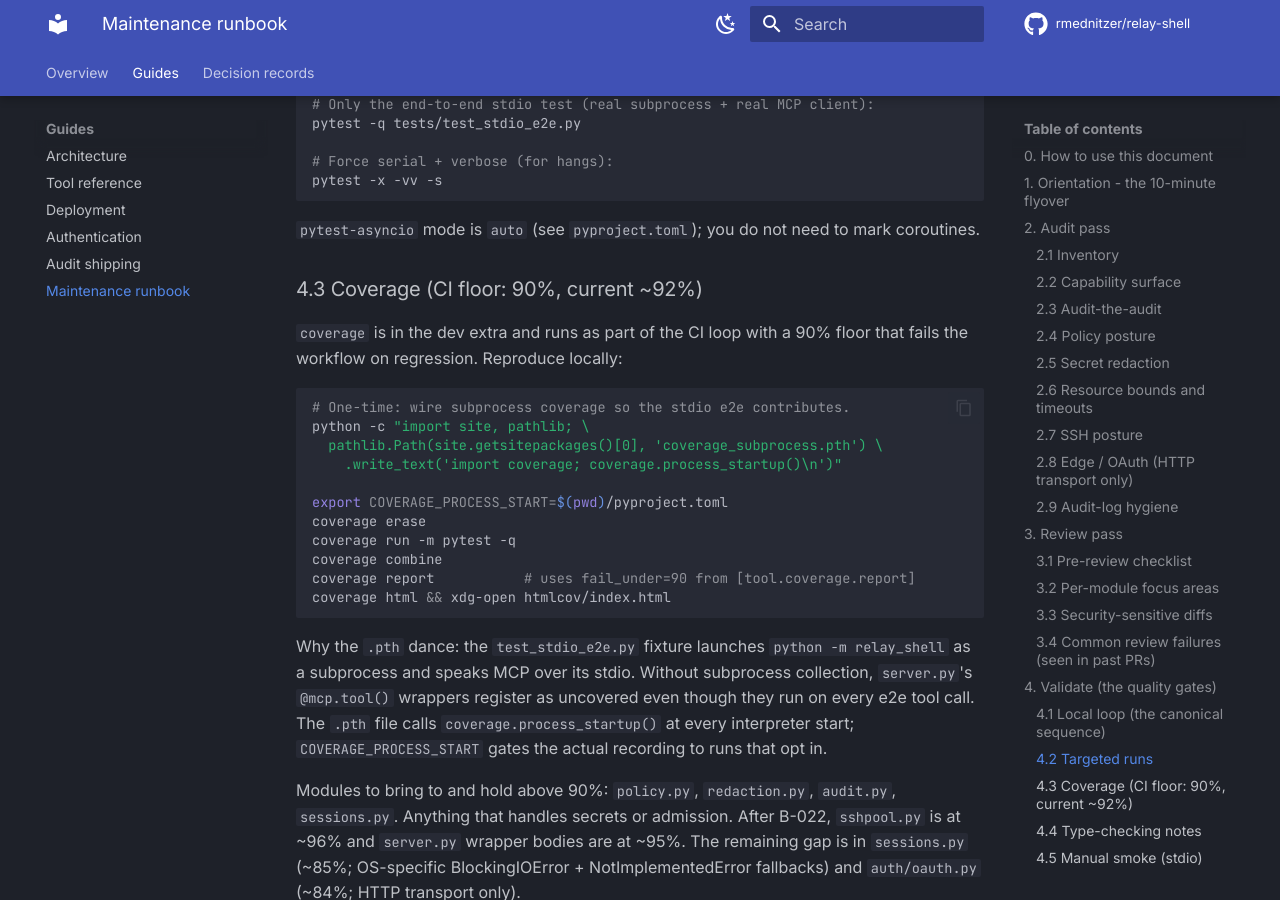
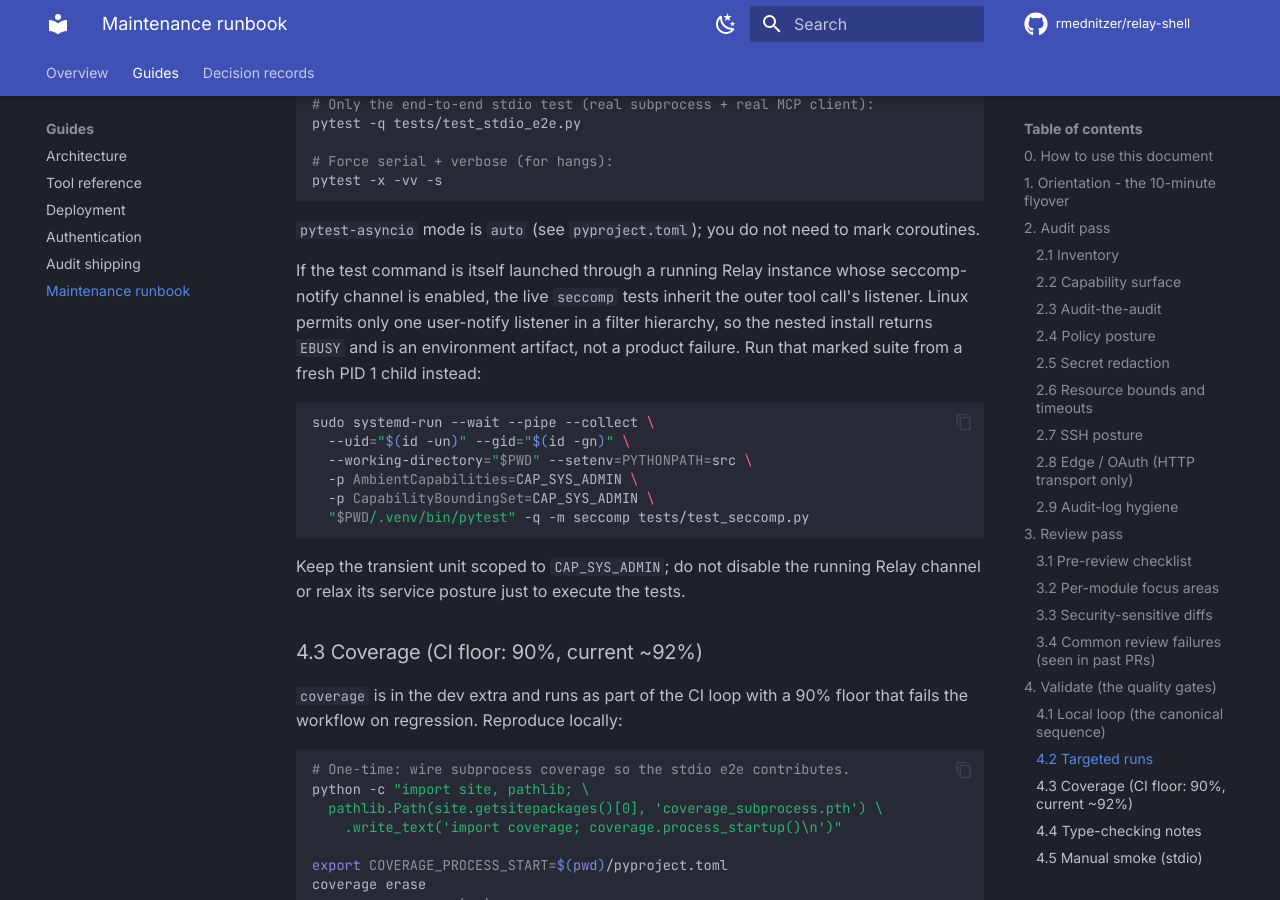
Before and after one commit to rmednitzer/relay-shell, an MkDocs documentation site: the page built from docs/runbook.md, in a window 1280 px wide and 900 px high, scrolled down 10140 px. Built offline with MkDocs 1.6.1 and Material for MkDocs 9.7.7, drawn with Linux system fonts in a browser that asks for light colours; comment, search, counter and statistics services are not loaded.

````diff
--- a/docs/runbook.md
+++ b/docs/runbook.md
@@ -427,6 +427,24 @@ pytest -x -vv -s
 
 `pytest-asyncio` mode is `auto` (see `pyproject.toml`); you do not need to
 mark coroutines.
+
+If the test command is itself launched through a running Relay instance whose
+seccomp-notify channel is enabled, the live `seccomp` tests inherit the outer
+tool call's listener. Linux permits only one user-notify listener in a filter
+hierarchy, so the nested install returns `EBUSY` and is an environment artifact,
+not a product failure. Run that marked suite from a fresh PID 1 child instead:
+
+```bash
+sudo systemd-run --wait --pipe --collect \
+  --uid="$(id -un)" --gid="$(id -gn)" \
+  --working-directory="$PWD" --setenv=PYTHONPATH=src \
+  -p AmbientCapabilities=CAP_SYS_ADMIN \
+  -p CapabilityBoundingSet=CAP_SYS_ADMIN \
+  "$PWD/.venv/bin/pytest" -q -m seccomp tests/test_seccomp.py
+```
+
+Keep the transient unit scoped to `CAP_SYS_ADMIN`; do not disable the running
+Relay channel or relax its service posture just to execute the tests.
 
 ### 4.3 Coverage (CI floor: 90%, current ~92%)
 
````
Also changed, not shown: 2 other files.
